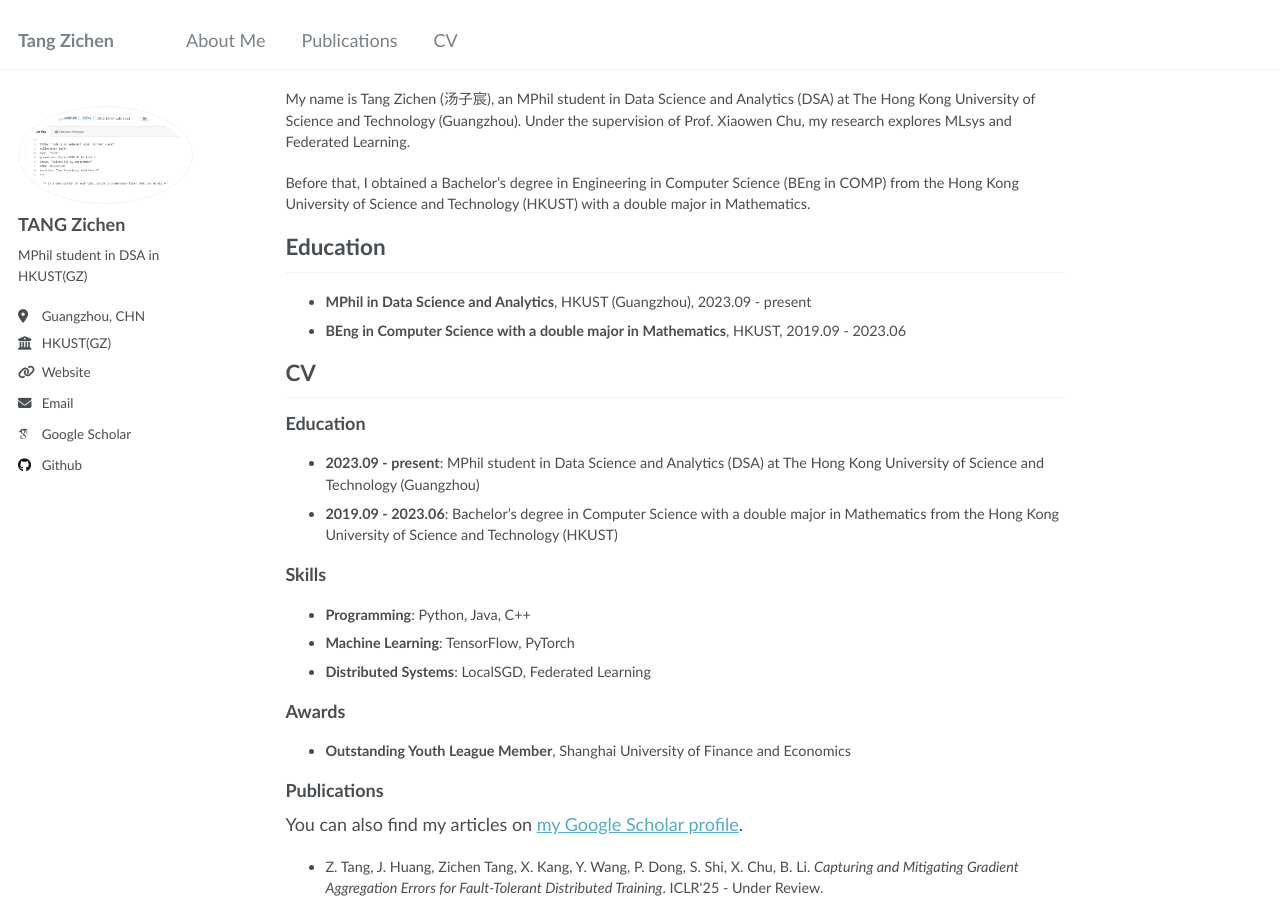
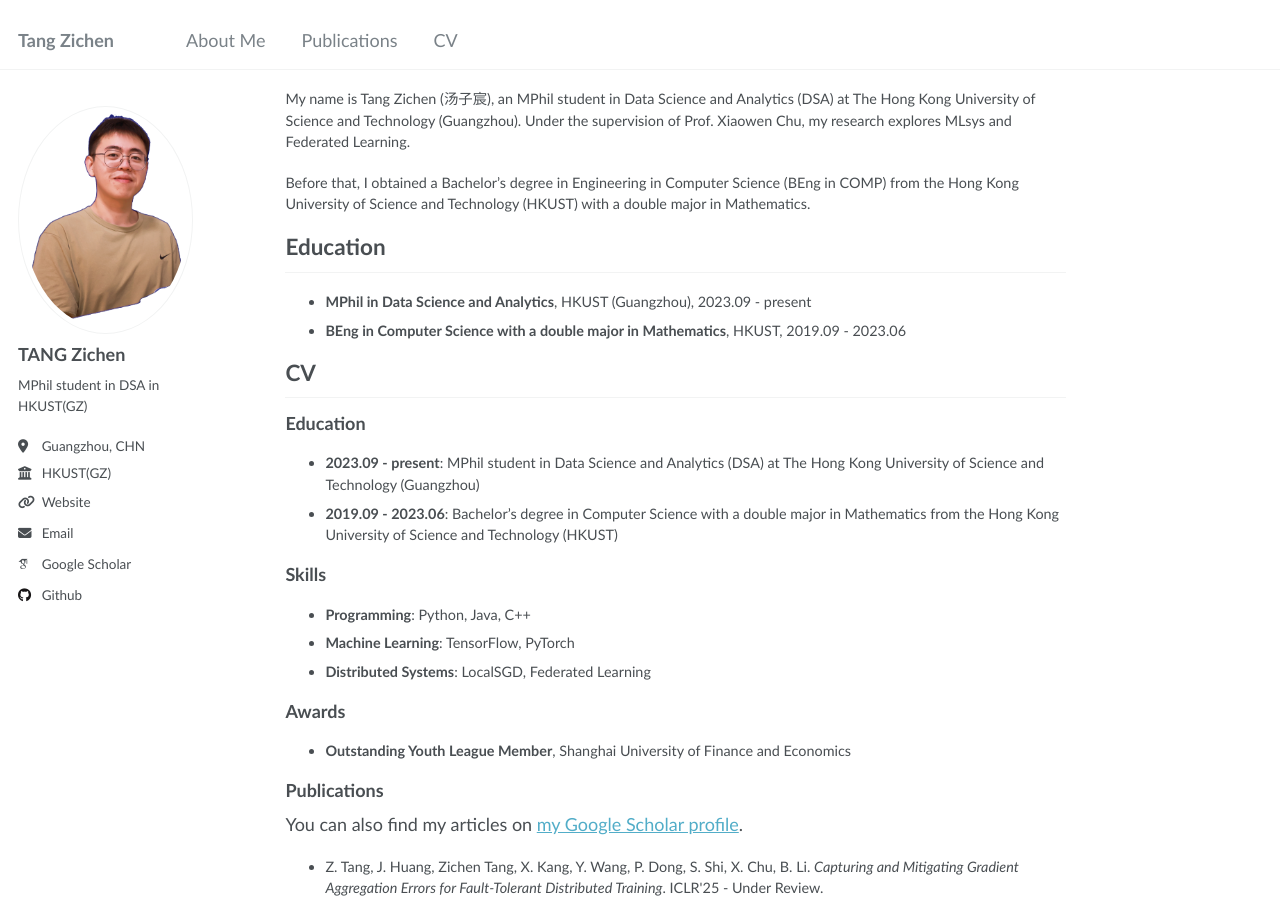
Before and after one commit to trl730109/trl730109.github.io, a Jekyll site: the page built from _pages/about.md, in a window 1280 px wide and 900 px high. Built offline with Jekyll 4.4.1, drawn with Linux system fonts in a browser that asks for light colours; some web fonts are replaced.

Commit message:
Update _config.yml

```diff
--- a/_config.yml
+++ b/_config.yml
@@ -21,7 +21,7 @@ repository               : "trl730109/trl730109.github.io"
 #               Additional customization can be done by editing /_includes/author-profile.html
 author:
   # Biographic information
-  avatar           : "editing-talk.png"
+  avatar           : "avatar.png"
   name             : "TANG Zichen"
   pronouns         : # example: "she/her"
   bio              : "MPhil student in DSA in HKUST(GZ)"
```
